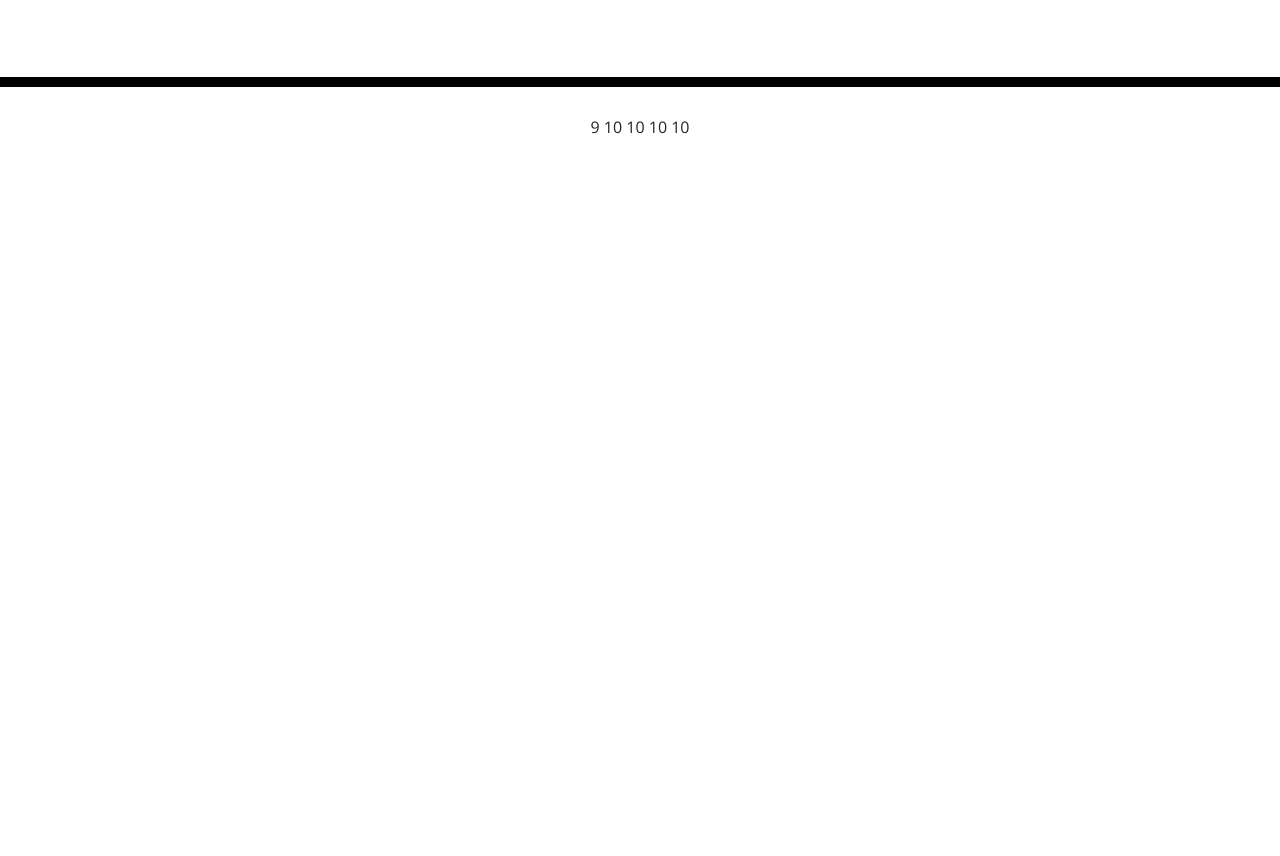
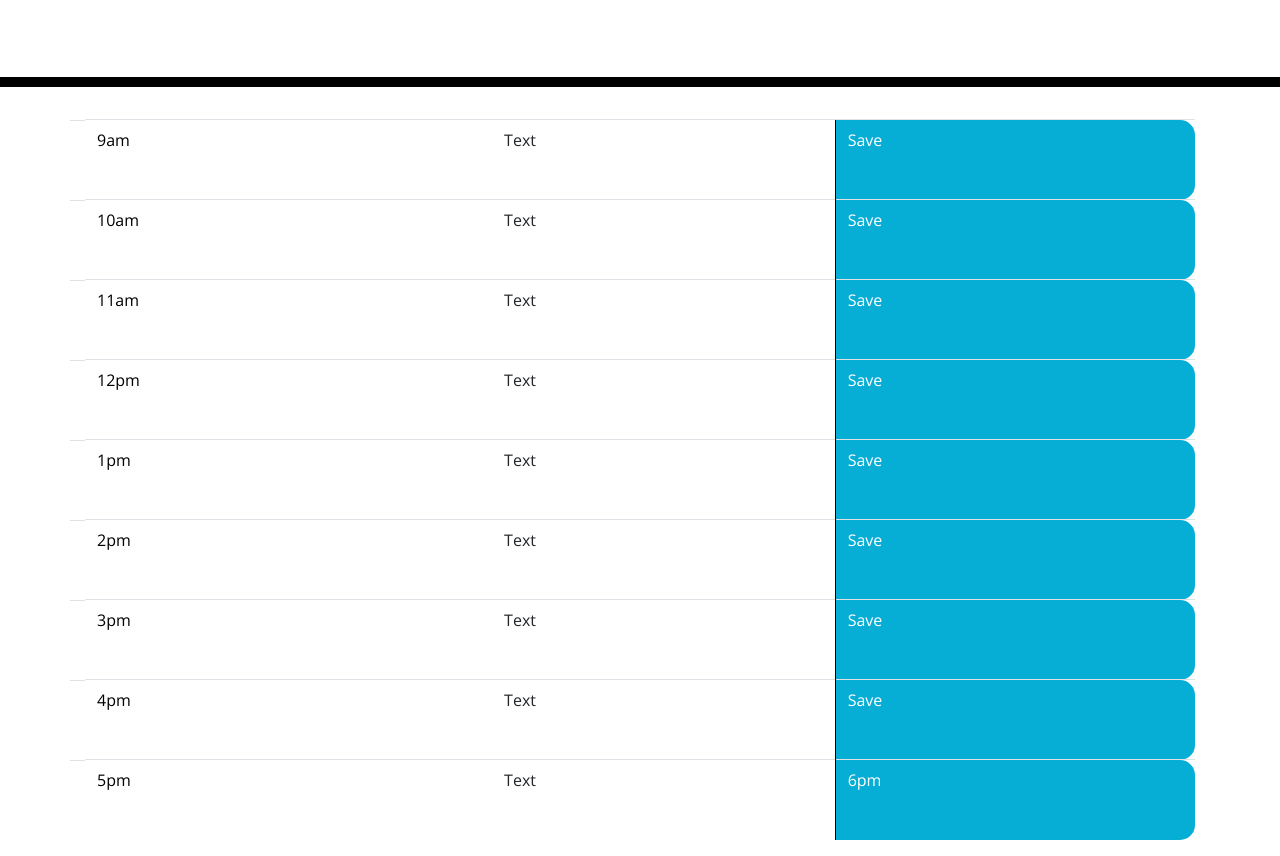
Before and after one commit to Colin-Whitcomb/work-day-scheduler, a plain HTML site: page index.html in a window 1280 px wide. Shown: the part 181-1037 px from the top of the page. Before the commit the page ends 800 px from the top, so only its background shows below. Drawn offline with nearby package versions, Linux system fonts and the light colour scheme.

Commit message:
Saved correct file. Added HTML framework / time and save styling.

```diff
--- a/index.html
+++ b/index.html
@@ -20,15 +20,64 @@
     <p id="currentDay" class="lead"></p>
   </header>
   <div class="container">
-    <div class="time-block">
-      <tr class="row">
-        <th scope="col">9</th>
-        <th scope="col" class="row">10</th>
-        <th scope="col" class="row">10</th>
-        <th scope="col" class="row">10</th>
-        <th scope="col" class="row">10</th>
-      </tr>
-    </div>
+    <table class="table">
+      <tbody>
+        <tr>
+          <th scope="row" class="row"></th>
+          <td class="hour">9am</td>
+          <td>Text</td>
+          <td class= "saveBtn">Save</td>
+        </tr>
+        <tr>
+          <th scope="row" class="row"></th>
+          <td class="hour">10am</td>
+          <td>Text</td>
+          <td class= "saveBtn">Save</td>
+        </tr>
+        <tr>
+          <th scope="row" class="row"></th>
+          <td class="hour">11am</td>
+          <td>Text</td>
+          <td class= "saveBtn">Save</td>
+        </tr>
+        <tr>
+          <th scope="row" class="row"></th>
+          <td class="hour">12pm</td>
+          <td>Text</td>
+          <td class= "saveBtn">Save</td>
+        </tr>
+        <tr>
+          <th scope="row" class="row"></th>
+          <td class="hour">1pm</td>
+          <td>Text</td>
+          <td class= "saveBtn">Save</td>
+        </tr>
+        <tr>
+          <th scope="row" class="row"></th>
+          <td class="hour">2pm</td>
+          <td>Text</td>
+          <td class= "saveBtn">Save</td>
+        </tr>
+        <tr>
+          <th scope="row" class="row"></th>
+          <td class="hour">3pm</td>
+          <td>Text</td>
+          <td class= "saveBtn">Save</td>
+        </tr>
+        <tr>
+          <th scope="row" class="row"></th>
+          <td class="hour">4pm</td>
+          <td>Text</td>
+          <td class= "saveBtn">Save</td>
+        </tr>
+        <tr>
+          <th scope="row" class="row"></th>
+          <td class="hour">5pm</td>
+          <td>Text</td>
+          <td class= "saveBtn">6pm</td>
+        </tr>
+      </tbody>
+    </table>
   </div>
 
   <script src="https://code.jquery.com/jquery-3.4.1.min.js"></script>
```
